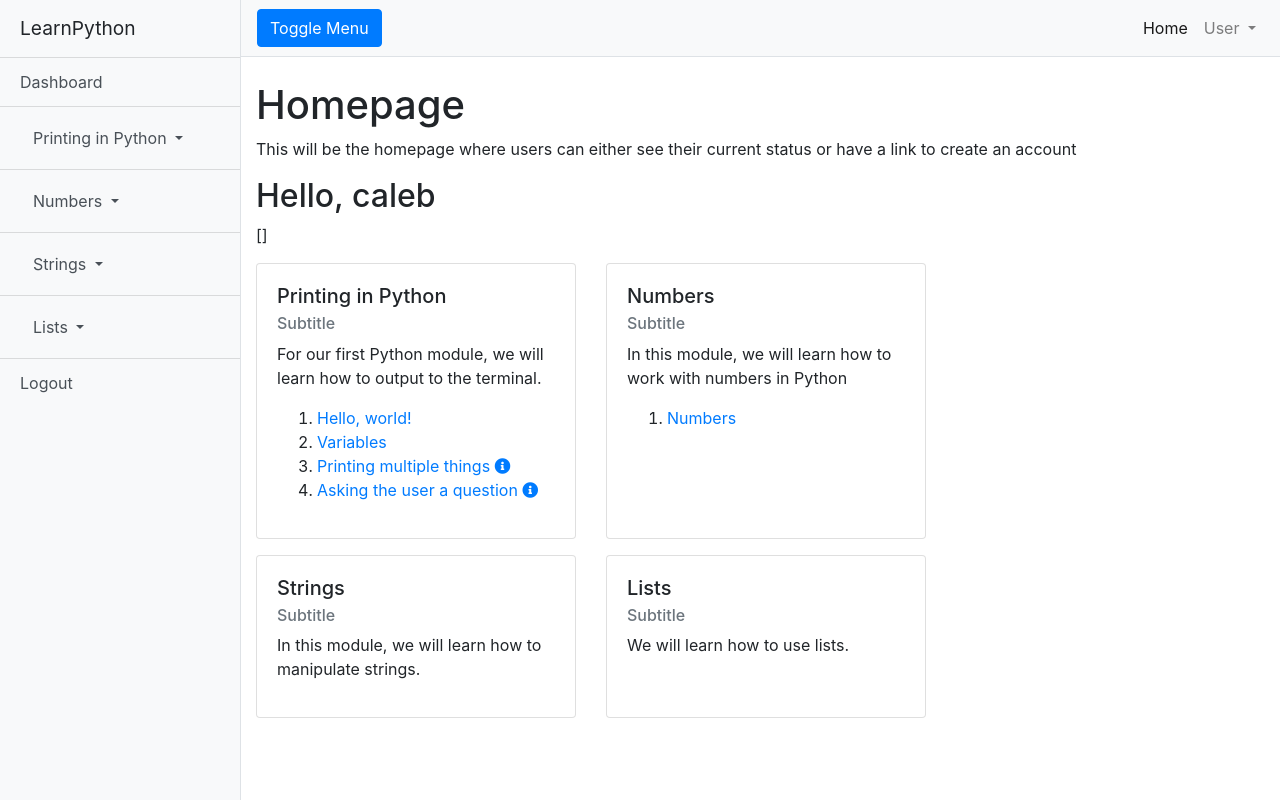
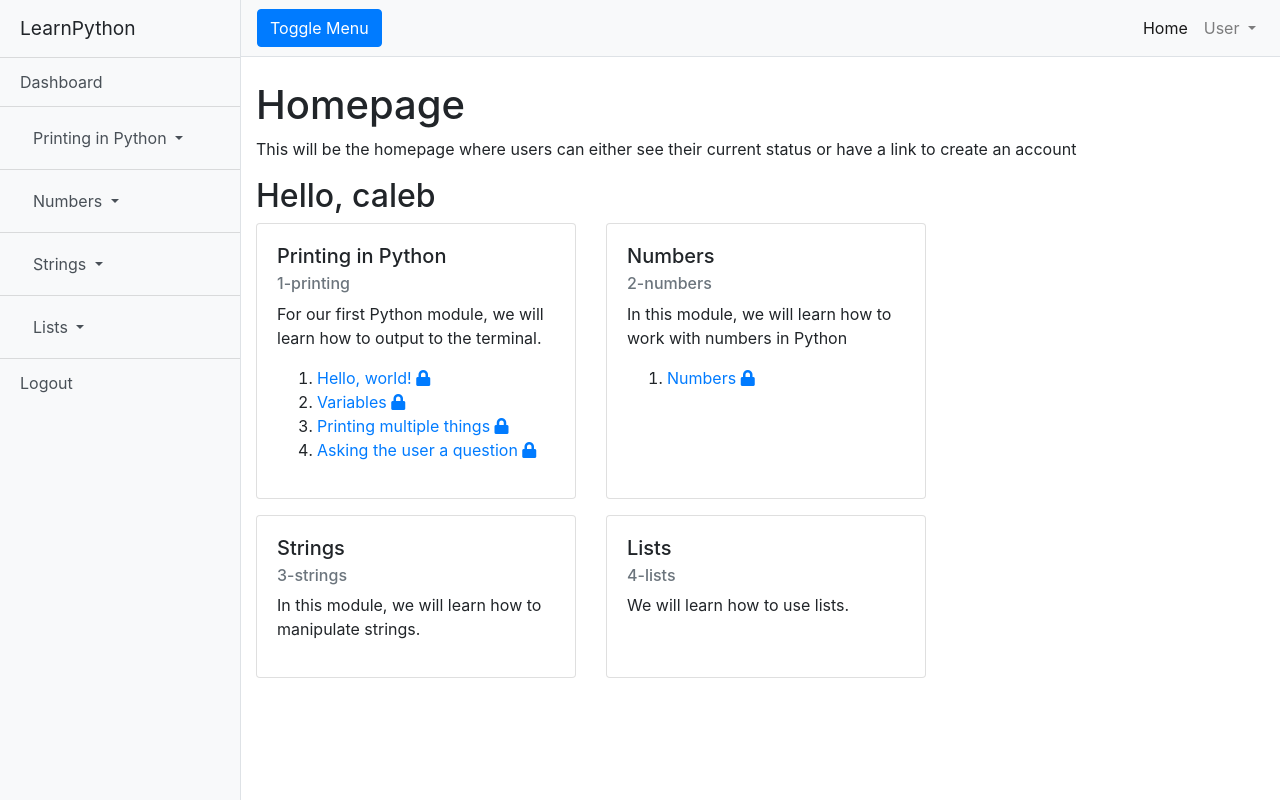
Before and after one commit to mrblue6ix/CITS3403Project, a Flask app: page / in a window 1280 px wide. Run offline with Flask 2, Linux system fonts and the light colour scheme; a user stored in the database is signed in; data comes from the database, SQL or seed files in the repository; both versions use the stored data as it was after the commit; some libraries are stand-ins or nearby versions.

Commit message:
added icons to dashboard

```diff
--- a/app/templates/activity.html
+++ b/app/templates/activity.html
@@ -67,7 +67,7 @@
           <form>
           <textarea id="yourcode" class="form-control" rows=15>{% if saved %}{{saved}}{% else %}{{activity.prefill}}{% endif %}</textarea><br />
           <button type="button" onclick="runit()">Run</button>
-          <button type="button" onclick="checkAns()">Submit answer</button>
+          <button type="button" onclick="checkAns()" {% if activity.question is none %}disabled{% endif %}>Submit answer</button>
           <button type="button" onclick="save()">Save code</button>
           <div class="alert alert-success alert-dismissible fade hide" id="save-alert">
             <button type="button" class="close" data-dismiss="alert">x</button>
@@ -131,8 +131,6 @@
   </script>
 
 
-
-
   </div>
   {% endif %}
   <script src="{{ url_for('static',filename='js/skulpt.min.js') }}" type="text/javascript"></script>
--- a/app/templates/base.html
+++ b/app/templates/base.html
@@ -41,7 +41,7 @@
               <a class="btn collapsed dropdown-toggle" role="button" data-toggle="collapse" data-target="#id{{module.name}}" aria-expanded="false" aria-controls="id{{module.name}}">
                 {{module.title}}
               </a>
-              <div class="collapse" id="id{{module.name}}" style>
+              <div class="collapse sidebar-option" id="id{{module.name}}" style>
                 <ol>
                 {% for activity in module.activities|sort(attribute='name')%}
                   <li><a href="/learn/{{module.name}}/{{activity.name}}">
@@ -135,6 +135,7 @@
       e.preventDefault();
       $("#wrapper").toggleClass("toggled");
     });
+
   </script>
 
 </body>
--- a/app/templates/home.html
+++ b/app/templates/home.html
@@ -11,14 +11,13 @@
         If not then do form rendering for login/register-->
     {% if current_user.is_authenticated %}
     <h2>Hello, {{ current_user.firstname }}</h2>
-    <p>{{current_user.user_activities}}</p>
     <div class="row">
     {% for module in modules %}
       <div class="col-auto mb-3">
         <div class="card h-100" style="width: 20rem;">
           <div class="card-body">
             <h5 class="card-title">{{module.title}}</h5>
-            <h6 class="card-subtitle mb-2 text-muted">Subtitle</h6>
+            <h6 class="card-subtitle mb-2 text-muted">{{module.name}}</h6>
             <p class="card-text">{{module.description}}</p>
             <ol>
               {% for activity in module.activities|sort(attribute='name') %}
@@ -26,8 +25,12 @@
                     {{activity.title}}
                     {% if activity.getUserActivity(current_user).is_completed %}
                       <i class="fas fa-check-circle"></i>
+                    {% elif activity.getUserActivity(current_user) is none %}
+                      <i class="fas fa-lock"></i>
                     {% elif activity.question is none %}
                       <i class="fas fa-info-circle"></i>
+                    {% else %}
+                      <i class="fas fa-chevron-left"></i>
                     {% endif %}
                   </a>
                   </li>
```
Also changed, not shown: app.db.
